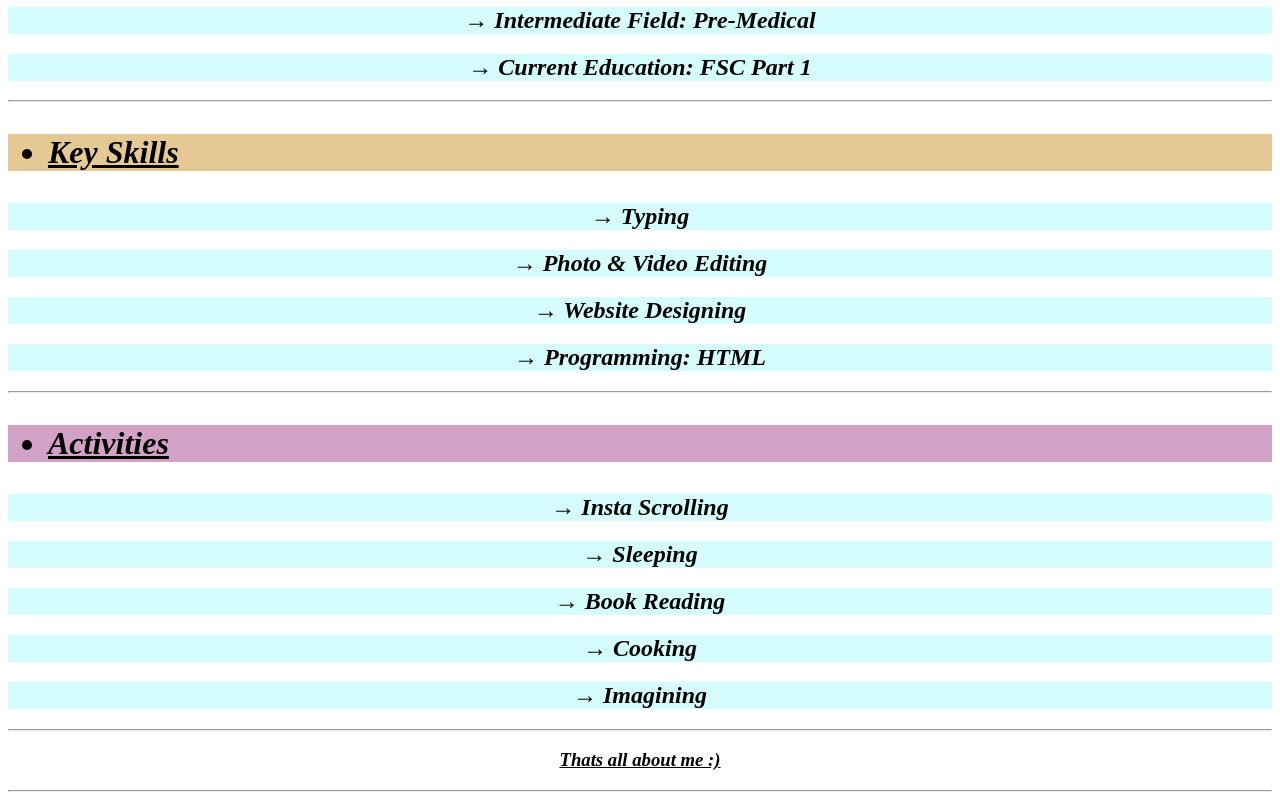
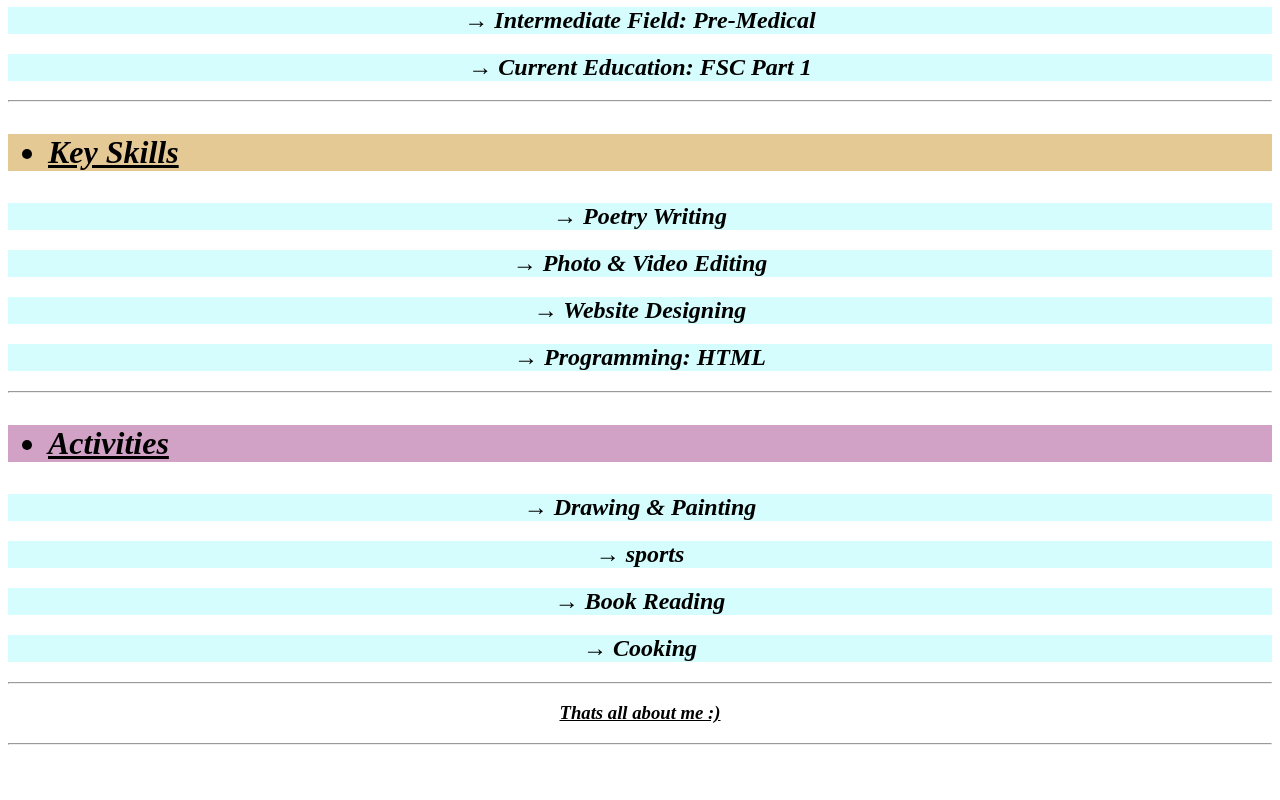
Before and after one commit to alizaakif3/Aliza-s-first-repository, a plain HTML site: page index.html in a window 1280 px wide. Shown: the part 538-1338 px from the top of the page. After the commit the page ends 1291 px from the top, so only its background shows below. Drawn offline with Linux system fonts and the light colour scheme.

Commit message:
Update index.html

```diff
--- a/index.html
+++ b/index.html
@@ -22,17 +22,17 @@
 <h2 align="center" style="background-color:rgb(214, 253, 253)")"> <I> &#8594;  Current Education: FSC Part 1</I></h2>
 <hr>
 <h1 style="background-color: rgb(229, 201, 149);"> <I><b> <u> <ul> <li> Key Skills</li></ul></u></b><I></h2>
-<h2 align="center" style="background-color:rgb(214, 253, 253)")"> <I> &#8594;  Typing </I> </h2>
+<h2 align="center" style="background-color:rgb(214, 253, 253)")"> <I> &#8594; Poetry Writing </I> </h2>
 <h2 align="center" style="background-color:rgb(214, 253, 253)")"> <I>&#8594;   Photo & Video Editing </I></h2>
 <h2 align="center" style="background-color:rgb(214, 253, 253)")"> &#8594;   Website Designing </h2>
 <h2 align="center" style="background-color:rgb(214, 253, 253)")"> &#8594;   Programming: HTML </h2>
 <hr>
 <h1 style="background-color: rgb(209, 162, 197)"><I> </I> <b> <u> <ul> <li> Activities </li></ul></u></b> </h1>
-<h2 align="center" style="background-color:rgb(214, 253, 253)")"> <I>&#8594;   Insta Scrolling </I> </h2>
-<h2 align="center" style="background-color:rgb(214, 253, 253)")">  <I>&#8594;   Sleeping</I></h2>
+<h2 align="center" style="background-color:rgb(214, 253, 253)")"> <I>&#8594;  Drawing & Painting  </I> </h2>
+<h2 align="center" style="background-color:rgb(214, 253, 253)")">  <I>&#8594; sports  </I></h2>
 <h2 align="center" style="background-color:rgb(214, 253, 253)")"> <I> &#8594; Book Reading </I></h2>
 <h2 align="center" style="background-color:rgb(214, 253, 253)")"> <I>&#8594;  Cooking  </I>  </h2>
-<h2 align="center" style="background-color:rgb(214, 253, 253)")"> <I>&#8594; Imagining </I> </h2>
+
 <hr>
 <h3 align="center" > <I> <u>  Thats all about me :) </u></I> </h3>
 <hr>
```
